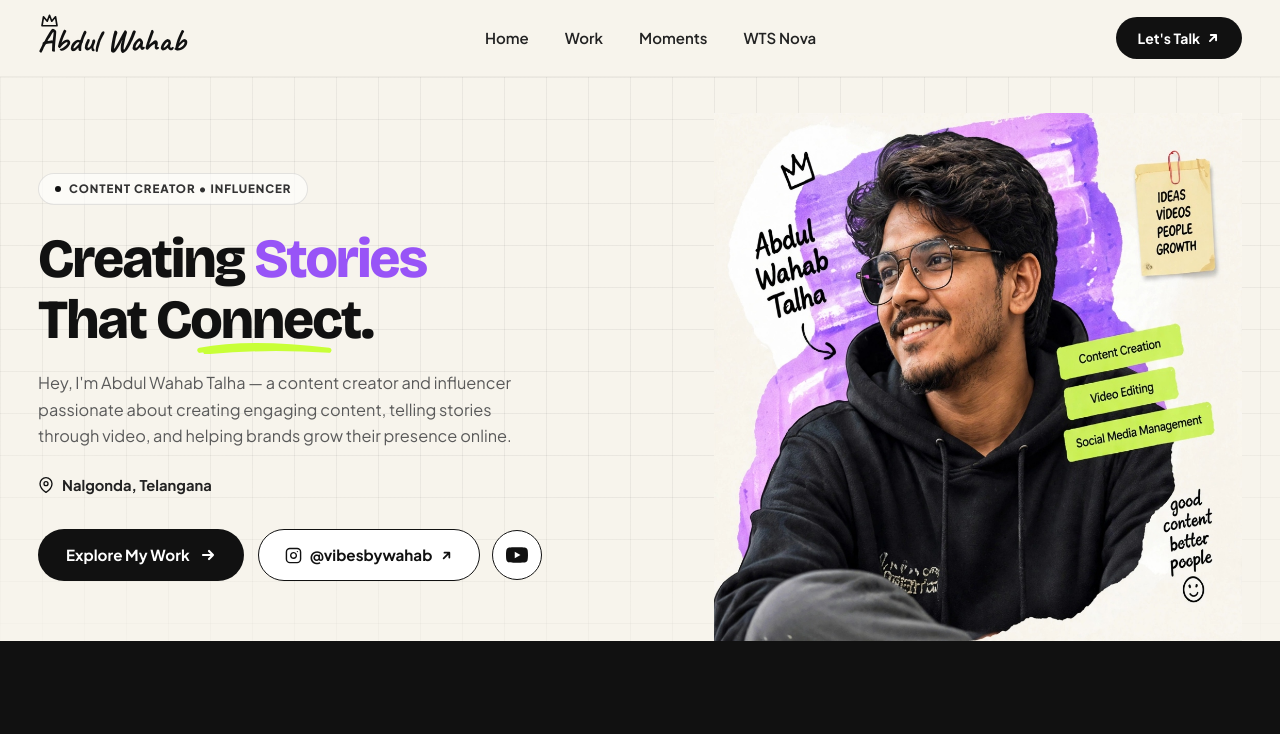
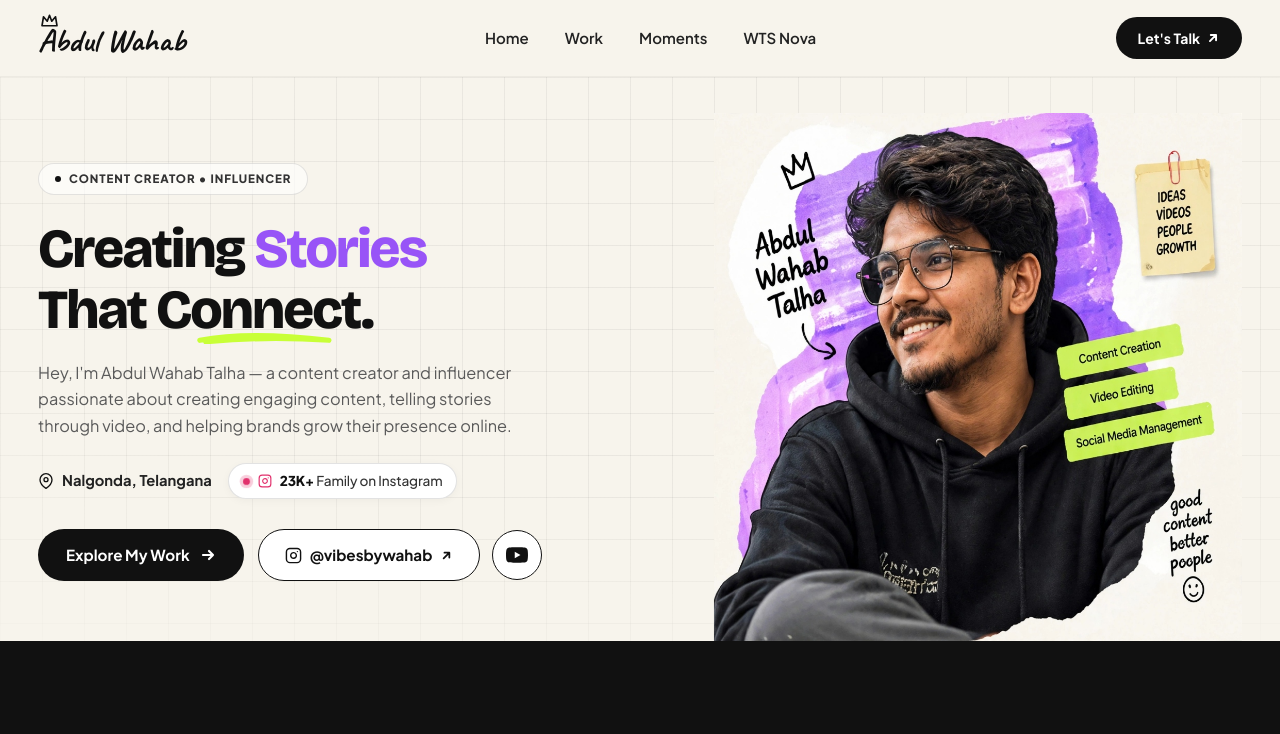
Before and after one commit to mdqais29/portfolio-wts-founder, a website built with Vite: page index.html in a window 1280 px wide. Shown: the top 734 px of the page. Built offline with nearby package versions, Linux system fonts and the light colour scheme.

Commit message:
Add 23K+ Family on Instagram community badge in hero section

```diff
--- a/css/style.css
+++ b/css/style.css
@@ -392,6 +392,14 @@ button {
   margin-bottom: 24px;
 }
 
+.hero-meta-row {
+  display: flex;
+  align-items: center;
+  flex-wrap: wrap;
+  gap: 16px;
+  margin-bottom: 30px;
+}
+
 .hero-location {
   display: inline-flex;
   align-items: center;
@@ -399,13 +407,79 @@ button {
   font-size: 0.92rem;
   font-weight: 700;
   color: #222222;
-  margin-bottom: 32px;
+  margin-bottom: 0;
 }
 
 .hero-location svg {
   width: 16px;
   height: 16px;
   color: #111111;
+}
+
+/* 23K+ Family on Instagram Community Badge */
+.hero-community-badge {
+  display: inline-flex;
+  align-items: center;
+  gap: 8px;
+  background-color: #FFFFFF;
+  color: #111111;
+  border: 1.5px solid rgba(17, 17, 17, 0.12);
+  border-radius: 9999px;
+  padding: 6px 14px;
+  font-size: 0.85rem;
+  text-decoration: none;
+  box-shadow: 0 2px 8px rgba(0, 0, 0, 0.04);
+  transition: transform var(--transition-fast), border-color var(--transition-fast), box-shadow var(--transition-fast);
+}
+
+.hero-community-badge:hover {
+  transform: translateY(-2px);
+  border-color: #E1306C;
+  box-shadow: 0 4px 14px rgba(225, 48, 108, 0.14);
+}
+
+.community-pulse-dot {
+  width: 7px;
+  height: 7px;
+  background-color: #E1306C;
+  border-radius: 50%;
+  display: inline-block;
+  box-shadow: 0 0 0 0 rgba(225, 48, 108, 0.7);
+  animation: communityPulse 2.2s infinite;
+  flex-shrink: 0;
+}
+
+@keyframes communityPulse {
+  0% {
+    transform: scale(0.95);
+    box-shadow: 0 0 0 0 rgba(225, 48, 108, 0.7);
+  }
+  70% {
+    transform: scale(1);
+    box-shadow: 0 0 0 5px rgba(225, 48, 108, 0);
+  }
+  100% {
+    transform: scale(0.95);
+    box-shadow: 0 0 0 0 rgba(225, 48, 108, 0);
+  }
+}
+
+.community-ig-icon {
+  width: 14px;
+  height: 14px;
+  color: #E1306C;
+  flex-shrink: 0;
+}
+
+.community-badge-text {
+  color: #333333;
+  font-weight: 500;
+  letter-spacing: -0.01em;
+}
+
+.community-badge-text strong {
+  color: #111111;
+  font-weight: 800;
 }
 
 .hero-actions {
@@ -1445,9 +1519,19 @@ button {
     margin-bottom: 14px;
   }
 
+  .hero-meta-row {
+    gap: 10px;
+    margin-bottom: 16px;
+  }
+
   .hero-location {
-    font-size: 0.85rem;
-    margin-bottom: 16px;
+    font-size: 0.84rem;
+    margin-bottom: 0;
+  }
+
+  .hero-community-badge {
+    font-size: 0.8rem;
+    padding: 5px 12px;
   }
 
   .hero-actions {
--- a/index.html
+++ b/index.html
@@ -90,12 +90,24 @@
           Hey, I'm Abdul Wahab Talha &mdash; a content creator and influencer passionate about creating engaging content, telling stories through video, and helping brands grow their presence online.
         </p>
 
+        <div class="hero-meta-row">
           <div class="hero-location">
             <svg viewBox="0 0 24 24" fill="none" stroke="currentColor" stroke-width="2" stroke-linecap="round" stroke-linejoin="round">
               <path d="M21 10c0 7-9 13-9 13s-9-6-9-13a9 9 0 0 1 18 0z"></path>
               <circle cx="12" cy="10" r="3"></circle>
             </svg>
             Nalgonda, Telangana
+          </div>
+
+          <a href="https://www.instagram.com/vibesbywahab?cplk=M3Yzd2F3NHFrODE1" target="_blank" rel="noopener noreferrer" class="hero-community-badge" title="Join 23K+ Family on Instagram">
+            <span class="community-pulse-dot"></span>
+            <svg class="community-ig-icon" viewBox="0 0 24 24" fill="none" stroke="currentColor" stroke-width="2" stroke-linecap="round" stroke-linejoin="round">
+              <rect x="2" y="2" width="20" height="20" rx="5" ry="5"></rect>
+              <path d="M16 11.37A4 4 0 1 1 12.63 8 4 4 0 0 1 16 11.37z"></path>
+              <line x1="17.5" y1="6.5" x2="17.51" y2="6.5"></line>
+            </svg>
+            <span class="community-badge-text"><strong>23K+</strong> Family on Instagram</span>
+          </a>
         </div>
 
         <div class="hero-actions">
```
Lines whose indentation alone changed are shown as unchanged.
